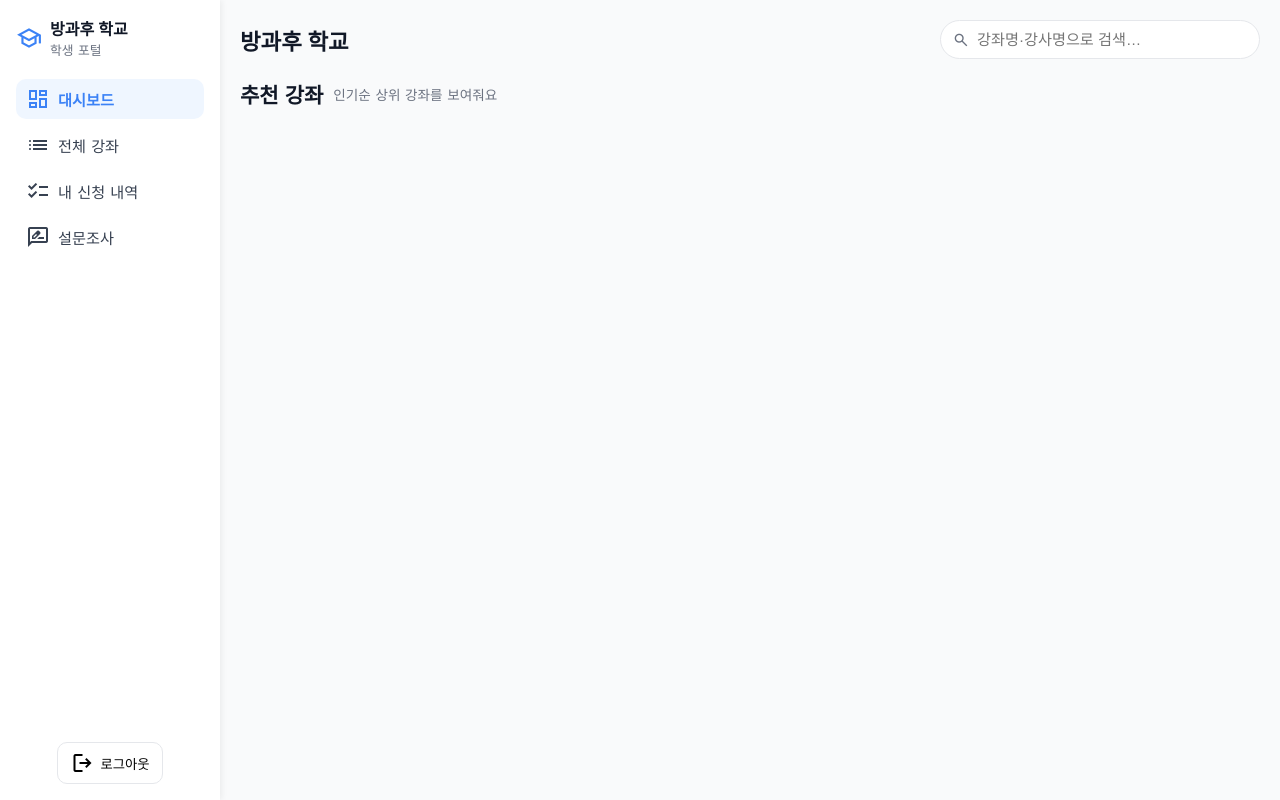
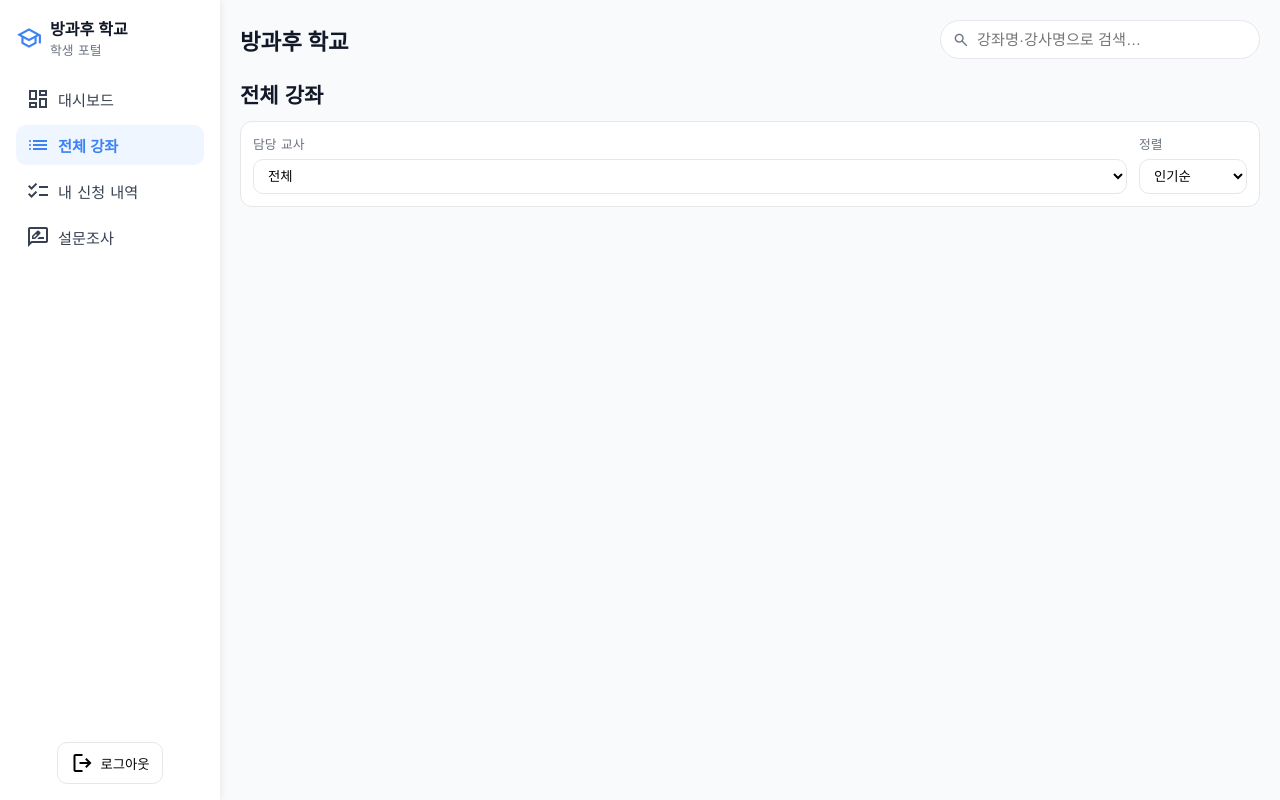
Before and after one commit to tlscksgur/afterSchoolM, a plain HTML site: page student.html in a window 1280 px wide. Drawn offline with nearby package versions, Linux system fonts and the light colour scheme; no server answers.

Commit message:
강좌바로보이게

```diff
--- a/js/admin.js
+++ b/js/admin.js
@@ -445,6 +445,7 @@ document.getElementById('btnSurveyReset').addEventListener('click', () => {
 // 초기 렌더링
 // ===============================
 renderUsers();
+renderAllCourses();
 
 // ===============================
 // 전역 함수 노출 (onclick 핸들러용)
--- a/student.html
+++ b/student.html
@@ -29,10 +29,10 @@
           </div>
         </div>
         <nav class="menu">
-          <a href="#" data-target="dashboard" class="active">
+          <a href="#" data-target="dashboard">
             <span class="material-symbols-outlined">dashboard</span><span>대시보드</span>
           </a>
-          <a href="#" data-target="allCourses">
+          <a href="#" data-target="allCourses" class="active">
             <span class="material-symbols-outlined">list</span><span>전체 강좌</span>
           </a>
           <a href="#" data-target="apply">
@@ -61,7 +61,7 @@
       </header>
 
       <!-- 🟢 대시보드: 추천/인기 강좌 일부 -->
-      <section class="page-section" id="dashboard">
+      <section class="page-section hidden" id="dashboard">
         <div class="section-head">
           <h2>추천 강좌</h2>
           <div class="hint">인기순 상위 강좌를 보여줘요</div>
@@ -70,7 +70,7 @@
       </section>
 
       <!-- 🟡 전체 강좌 -->
-      <section class="page-section hidden" id="allCourses">
+      <section class="page-section" id="allCourses">
         <div class="section-head">
           <h2>전체 강좌</h2>
         </div>
```
Also changed, not shown: admin.html (+4 -4 lines).
